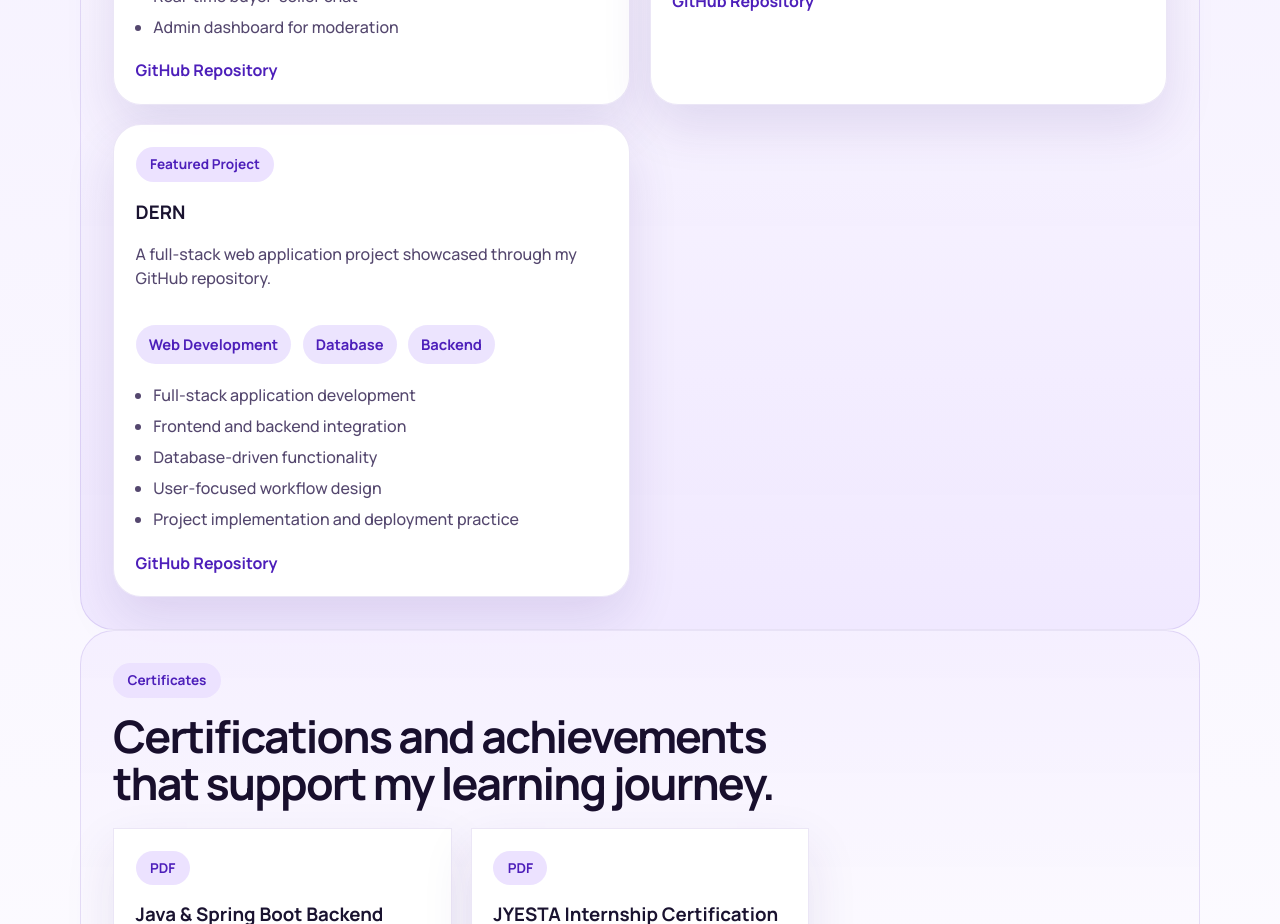
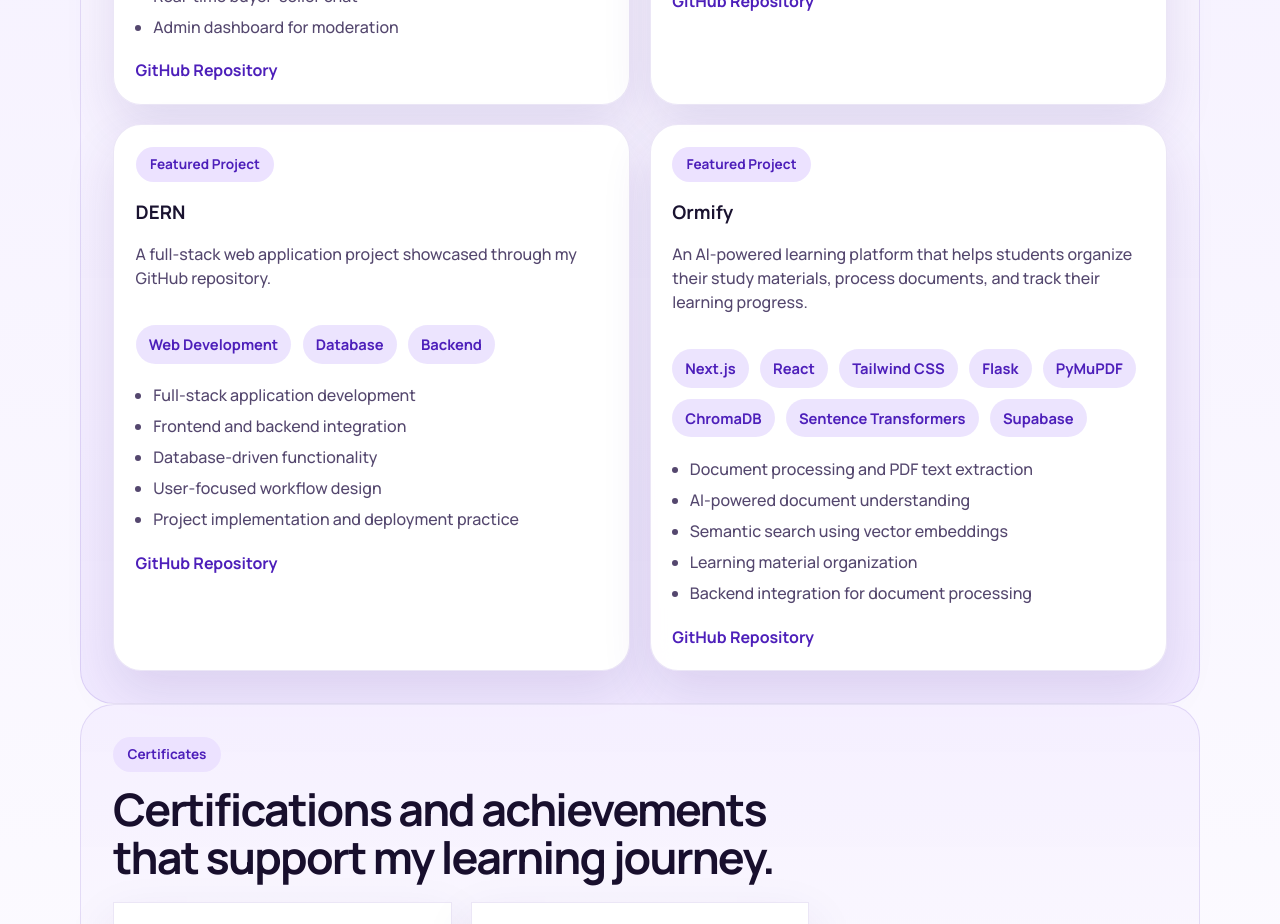
Before and after one commit to swathy-1327/Portfolio, a React (Vite) app: page / in a window 1280 px wide. Shown: the part 2600-3524 px from the top of the page. Built offline with nearby package versions, Linux system fonts and the light colour scheme.

Commit message:
Add 'Ormify' project details to App.jsx
Added a new project 'Ormify' with its details including title, description, tech stack, features, and GitHub link.

```diff
--- a/src/App.jsx
+++ b/src/App.jsx
@@ -104,6 +104,30 @@ const projects = [
       'Project implementation and deployment practice',
     ],
     github: 'https://github.com/swathy-1327/DERN.git',
+  },
+  {
+    title: 'Ormify',
+    highlight: 'Featured Project',
+    description:
+      'An AI-powered learning platform that helps students organize their study materials, process documents, and track their learning progress.',
+    stack: [
+      'Next.js',
+      'React',
+      'Tailwind CSS',
+      'Flask',
+      'PyMuPDF',
+      'ChromaDB',
+      'Sentence Transformers',
+      'Supabase',
+    ],
+    features: [
+      'Document processing and PDF text extraction',
+      'AI-powered document understanding',
+      'Semantic search using vector embeddings',
+      'Learning material organization',
+      'Backend integration for document processing',
+    ],
+    github: 'https://github.com/SachinRajesh22/Ormify',
   },
 ];
 
```
